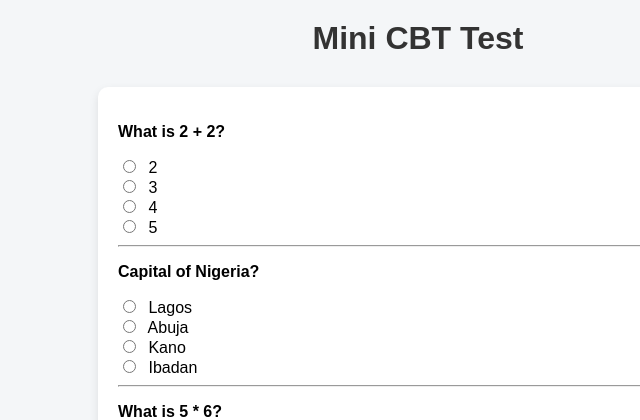
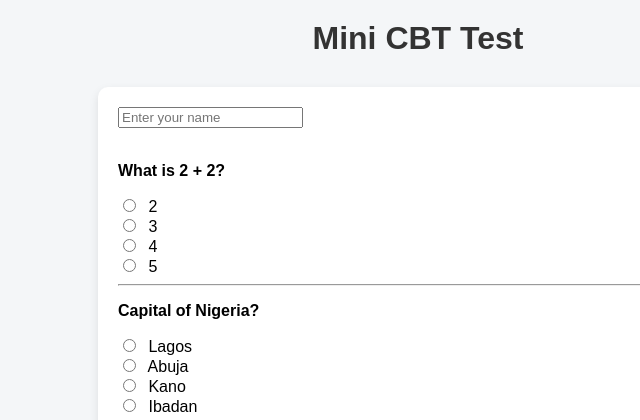
Before and after one commit to MTB0o/MAAUN-24-SWE-0105-Muhammad-Tukur-Bello, a Flask app: page / in a window 1280 px wide. Shown: the top 420 px of the page, without its empty margins (222-862 px from the left). Run offline with Flask 3, Linux system fonts and the light colour scheme.

Commit message:
added username input

```diff
--- a/CBT/templates/index.html
+++ b/CBT/templates/index.html
@@ -11,7 +11,7 @@
 <h1>Mini CBT Test</h1>
 
 <form method="POST" action="/submit">
-
+<input type="text" name="username" placeholder="Enter your name" required><br><br>
     {% for q in questions %}
         <p>{{ q.text }}</p>
 
```
